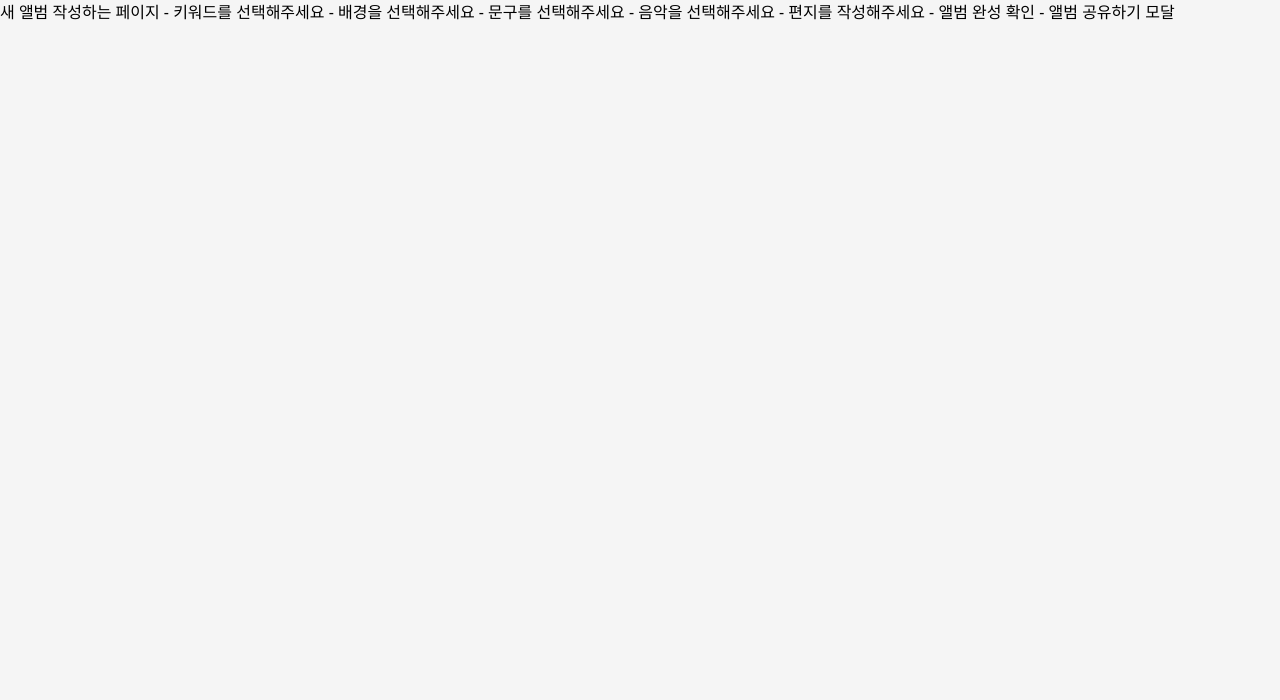
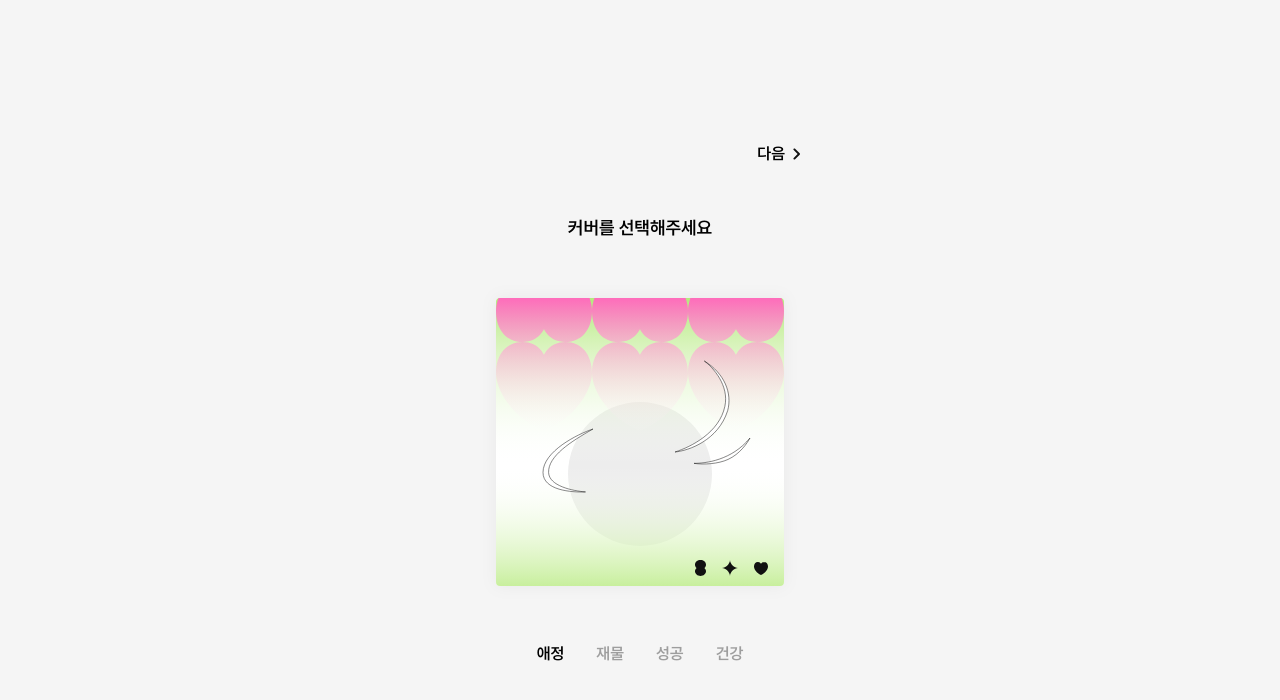
Before and after one commit to whats-the-letter/FE, a Next.js app: page /newalbum in a window 1280 px wide. Shown: the top 700 px of the page. Built offline with nearby package versions, Linux system fonts and the light colour scheme.

Commit message:
feat : editor UI 구현 및 레이아웃 확인

```diff
--- a/pages/newalbum.tsx
+++ b/pages/newalbum.tsx
@@ -1,14 +1,116 @@
+import { InputHTMLAttributes, forwardRef } from "react";
+import { classNames } from "../features/common/utils/classNames";
+import { useForm } from "react-hook-form";
+
 export default function Page() {
-    return <div>
+  const {
+    formState: { errors },
+    watch,
+    register,
+    handleSubmit,
+  } = useForm<{
+    editor: string;
+  }>({
+    mode: "onChange",
+    defaultValues: {
+      editor: "editor-love",
+    },
+  });
 
-        새 앨범 작성하는 페이지
+  const isEditor = watch("editor");
 
-        - 키워드를 선택해주세요
-        - 배경을 선택해주세요
-        - 문구를 선택해주세요
-        - 음악을 선택해주세요
-        - 편지를 작성해주세요
-        - 앨범 완성 확인
-        - 앨범 공유하기 모달
-         </div>;
+  return (
+    <>
+      <div className="flex flex-col w-full h-screen items-center justify-center z-10 m-auto space-y-10 max-w-screen-sm">
+        <form>
+          <div className="flex flex-col justify-center items-center m-auto px-8 space-y-10 my-20">
+            <div className="flex w-full space-y-6 justify-end ">
+              <button className="flex items-center h-10 w-fit ">
+                <span className="font-pretendard mx-2">다음 </span>
+                <img src="/assets/icons/chevron_right.svg" alt="arrow-right" />
+              </button>
+            </div>
+            <span className="text-lg text-center font-pretendard">
+              커버를 선택해주세요
+            </span>
+            <img src="/assets/editor/editor-love.svg" alt="cover" />
+
+            <div className="flex flex-row gap-8">
+              <EditorRadioButton
+                {...register("editor", {})}
+                id="editor-love"
+                name="editor"
+                value="editor-love"
+                label="애정"
+                selected={isEditor}
+              ></EditorRadioButton>
+              <EditorRadioButton
+                {...register("editor", {})}
+                id="editor-money"
+                name="editor"
+                value="editor-money"
+                label="재물"
+                selected={isEditor}
+              ></EditorRadioButton>
+              <EditorRadioButton
+                {...register("editor", {})}
+                id="editor-success"
+                name="editor"
+                value="editor-success"
+                label="성공"
+                selected={isEditor}
+              ></EditorRadioButton>
+              <EditorRadioButton
+                {...register("editor", {})}
+                id="editor-health"
+                name="editor"
+                value="editor-health"
+                label="건강"
+                selected={isEditor}
+              ></EditorRadioButton>
+            </div>
+          </div>
+        </form>
+      </div>
+    </>
+  );
+}
+
+interface EditorRadioButtonProps extends InputHTMLAttributes<HTMLInputElement> {
+  label: React.ReactNode;
+  id: string;
+  selected: boolean | string;
+
+  name: string;
+  value: string;
+  defaultChecked?: boolean;
+}
+
+// eslint-disable-next-line react/display-name
+const EditorRadioButton = forwardRef<HTMLInputElement, EditorRadioButtonProps>(
+  ({ label, selected, id, name, value, defaultChecked, ...props }, ref) => {
+    return (
+      <>
+        <input
+          id={id}
+          value={value}
+          name={name}
+          type="radio"
+          {...props}
+          ref={ref}
+          required
+          className="hidden"
+        ></input>
+        <label
+          htmlFor={id}
+          className={classNames(
+            "font-pretendard text-[#9e9e9e]",
+            selected === value && "text-black"
+          )}
+        >
+          {label}
+        </label>
+      </>
+    );
   }
+);
```
Also changed, not shown: public/assets/icons/chevron_right.svg (added).
